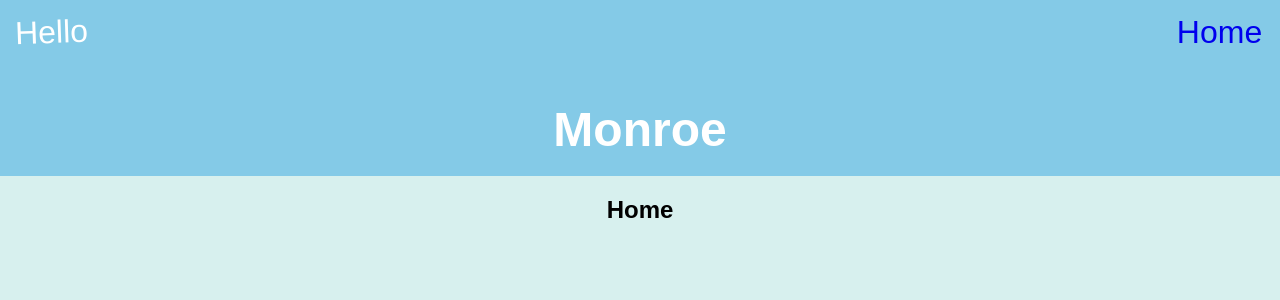
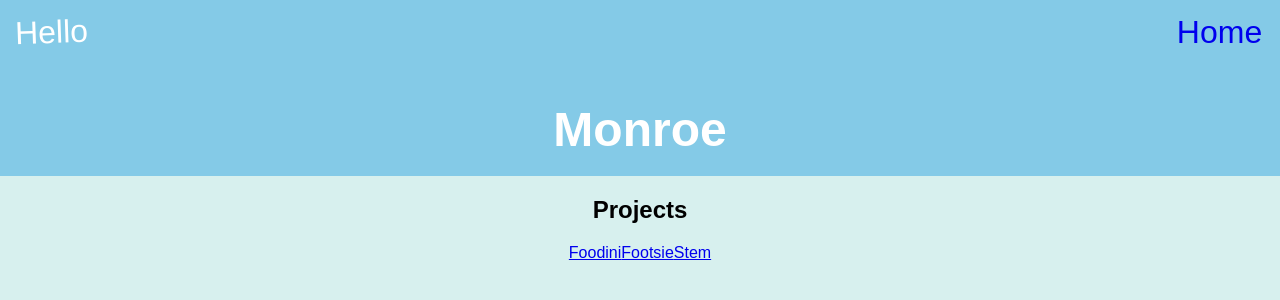
Before and after one commit to Mgetz10/Portfolio, a React (Create React App) app in the folder client/: page / in a window 1280 px wide. Shown: the top 300 px of the page. Built offline with nearby package versions, Linux system fonts and the light colour scheme.

Commit message:
added links

```diff
--- a/client/src/components/pages/Home.jsx
+++ b/client/src/components/pages/Home.jsx
@@ -1,12 +1,13 @@
 import React, { Component } from 'react';
-import api from '../../api';
-import { Redirect } from 'react-router-dom';
 
 class Home extends Component {
   render() {
     return (
       <div className="Home">
-        <h2>Home</h2>
+        <h2>Projects</h2>
+        <a href="https://foodini-fridge.herokuapp.com">Foodini</a>
+        <a href="https://footsie.herokuapp.com">Footsie</a>
+        <a href="https://mgetz10.github.io/Music-Game">Stem</a>
       </div>
     );
   }
```
